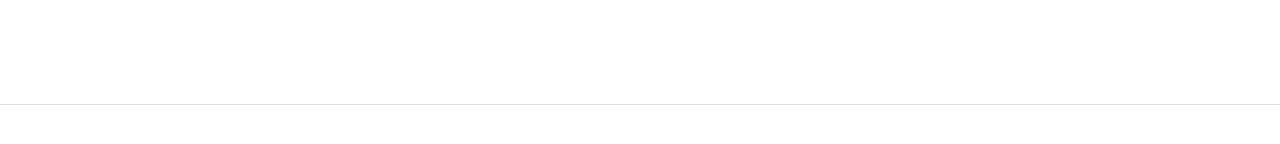
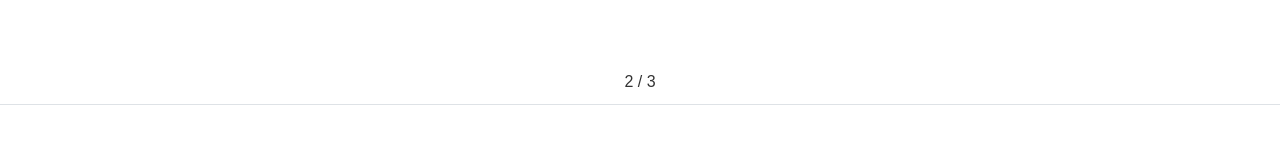
Before and after one commit to molladeath/reactnoob, a React (Create React App) app: page / in a window 1280 px wide. Shown: the part 696-840 px from the top of the page. Built offline with nearby package versions, Linux system fonts and the light colour scheme; a web font is replaced by a local one.

Commit message:
모르겠다능

```diff
--- a/package.json
+++ b/package.json
@@ -13,6 +13,7 @@
     "react-router-dom": "^6.6.2",
     "react-scripts": "5.0.1",
     "react-scrollspy": "^3.4.3",
+    "swiper": "^8.4.6",
     "web-vitals": "^2.1.4"
   },
   "scripts": {
--- a/src/component/Banner.js
+++ b/src/component/Banner.js
@@ -1,10 +1,41 @@
 import React from 'react';
+import { Swiper, SwiperSlide } from 'swiper/react';
+import { Pagination, Autoplay } from 'swiper';
+
+// Import Swiper styles
+import 'swiper/css';
+import "swiper/css/pagination";
+
 
 function Banner(props) {
     return (
-        <div style={{height : "100vh"}}>
-
-        </div>
+        <div id={props.objid} className='h-100'>
+            <Swiper
+        modules={[ Pagination, Autoplay]}
+        spaceBetween={50}
+        slidesPerView={2}
+        centeredSlides={true}
+        autoplay={{
+            delay: 2500,
+            disableOnInteraction: false,
+        }}
+        pagination={{
+            type : "fraction"
+        }}
+        onSlideChange={() => console.log('slide change')}
+        onSwiper={(swiper) => console.log(swiper)}
+        >
+        <SwiperSlide className='d-flex flex-colum
+        justify-content-center align-items-center'
+        style={{height : '800px'}}>양</SwiperSlide>
+        <SwiperSlide className='d-flex flex-colum
+        justify-content-center align-items-center'
+        style={{height : '800px'}}>현</SwiperSlide>
+        <SwiperSlide className='d-flex flex-colum
+        justify-content-center align-items-center'
+        style={{height : '800px'}}>영</SwiperSlide>
+        </Swiper>
+    </div>
     );
 }
 
--- a/src/component/Maincomp.js
+++ b/src/component/Maincomp.js
@@ -4,7 +4,7 @@
 function maincomp(props) {
     return (
         <div>
-            <Banner></Banner>
+            <Banner objid='maincomp'></Banner>
             <div>
                 <div style={{height : '100vh'}} id='process' className='border-top'></div>
                 <div style={{height : '100vh'}} id='review' className='border-top bg-dark'></div>
```
Also changed, not shown: 1 other file (tests, documents, lock files or other folders).
